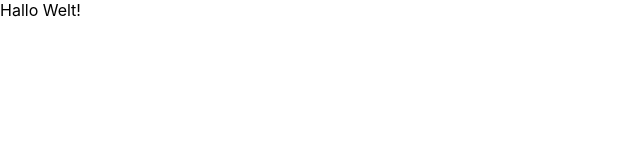
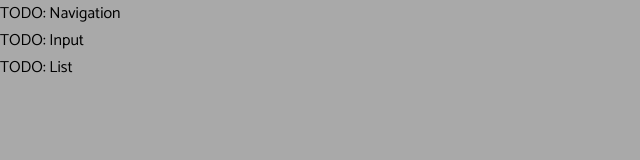
Before and after one commit to enbock/Einkaufszettel, a React app in the folder prototyp/: page / in a window 1280 px wide. Shown: the whole page, without its empty margins (0-640 px from the left). Built offline with nearby package versions, Linux system fonts and the light colour scheme.

Commit message:
EKZ-4 Complete base layout.

```diff
--- /dev/null
+++ b/prototyp/src/Navigation.jsx
@@ -0,0 +1,9 @@
+import React, {Component} from 'react';
+
+export default class Navigation extends Component {
+  render() {
+    return <sl-navigation>
+      TODO: Navigation
+    </sl-navigation>;
+  }
+}
--- /dev/null
+++ b/prototyp/src/PrimaryInput.jsx
@@ -0,0 +1,9 @@
+import React, {Component} from 'react';
+
+export default class PrimaryInput extends Component {
+  render() {
+    return <sl-primary-input>
+      TODO: Input
+    </sl-primary-input>;
+  }
+}
--- /dev/null
+++ b/prototyp/src/PrimaryList.jsx
@@ -0,0 +1,9 @@
+import React, {Component} from 'react';
+
+export default class PrimaryList extends Component {
+  render() {
+    return <sl-primary-list>
+      TODO: List
+    </sl-primary-list>;
+  }
+}
--- a/prototyp/src/index.css
+++ b/prototyp/src/index.css
@@ -1,8 +1,16 @@
+@font-face {
+  font-family: 'Roboto';
+  src: url("Catamaran-VariableFont_wght.ttf");
+}
+
 body {
   margin: 0;
-  font-family: -apple-system, BlinkMacSystemFont, 'Segoe UI', 'Roboto', 'Oxygen',
-    'Ubuntu', 'Cantarell', 'Fira Sans', 'Droid Sans', 'Helvetica Neue',
-    sans-serif;
+  font-family: 'Roboto', sans-serif;
   -webkit-font-smoothing: antialiased;
   -moz-osx-font-smoothing: grayscale;
+  background-color: darkgrey;
 }
+
+sl-navigation, sl-primary-input, sl-primary-list {
+  display: block;
+}
--- a/prototyp/src/index.js
+++ b/prototyp/src/index.js
@@ -1,10 +1,17 @@
 import React, {StrictMode} from 'react';
 import ReactDOM from 'react-dom';
 import './index.css';
+import Navigation from './Navigation';
+import PrimaryInput from './PrimaryInput';
+import PrimaryList from './PrimaryList';
 
 ReactDOM.render(
   <StrictMode>
-    <div>Hallo Welt!</div>
+    <sl-container>
+      <Navigation/>
+      <PrimaryInput/>
+      <PrimaryList/>
+    </sl-container>
   </StrictMode>,
   document.getElementById('shopping-list')
 );
```
Also changed, not shown: prototyp/src/Catamaran-VariableFont_wght.ttf (added).
